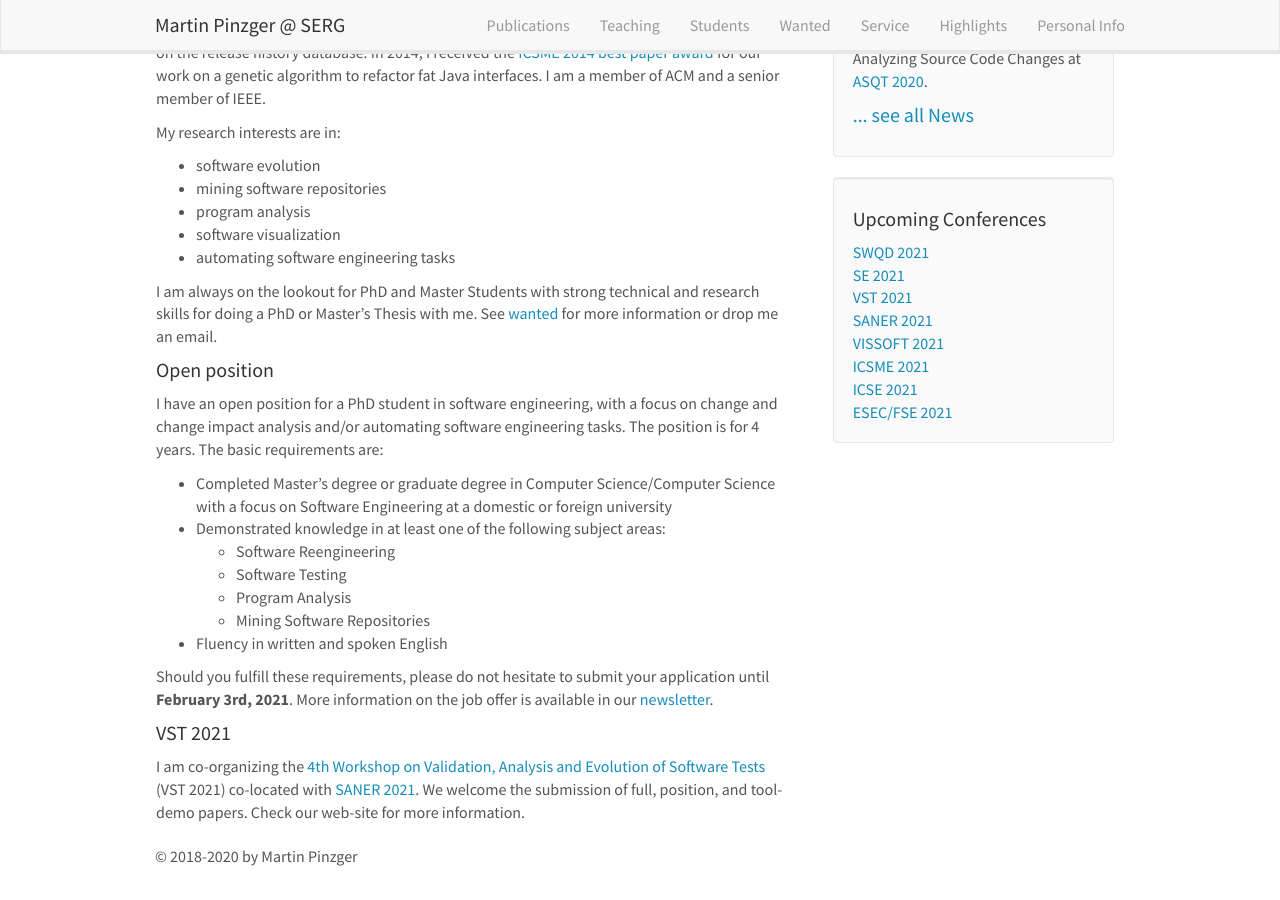
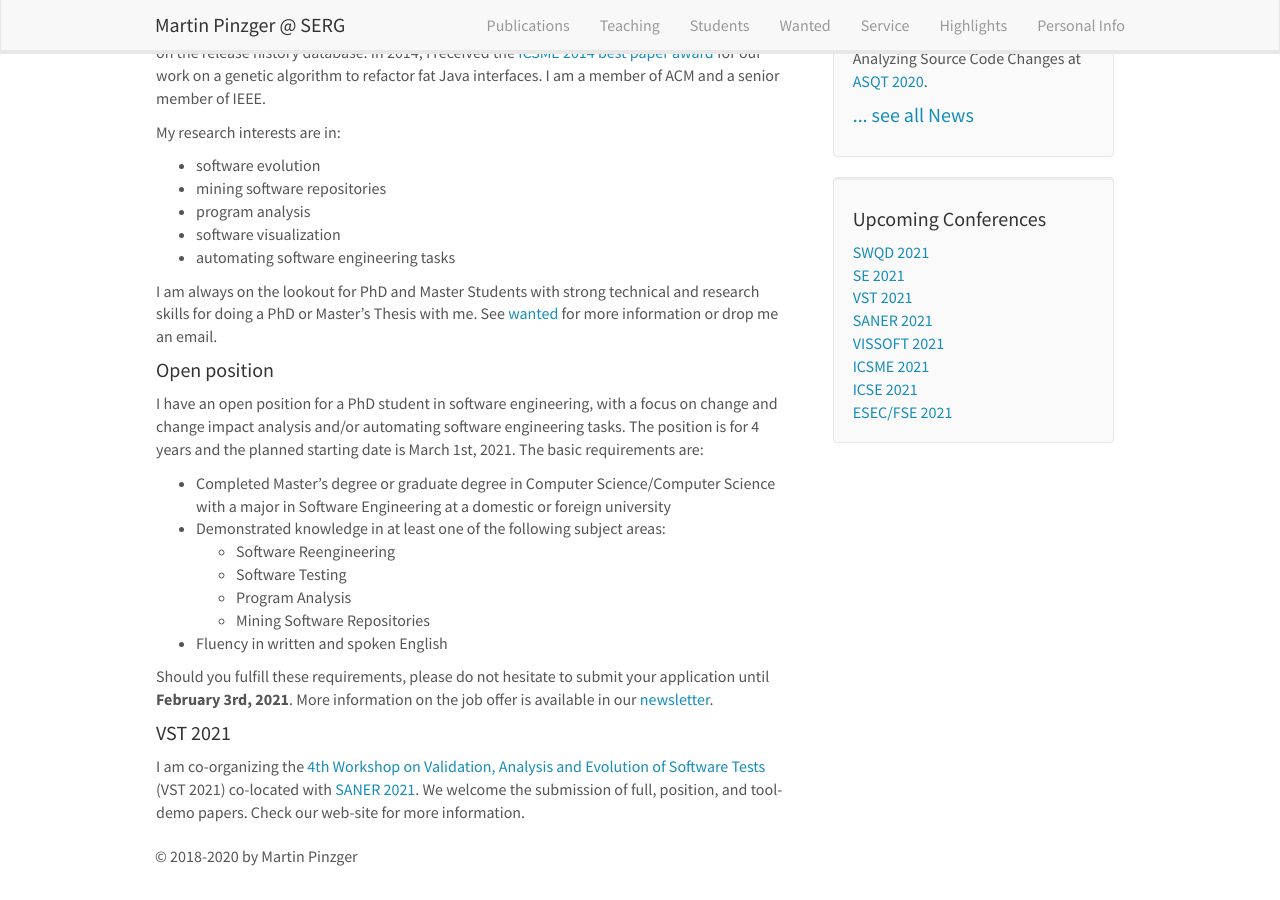
Before and after one commit to pinzger/pinzger.github.io, a Jekyll site: the page built from _pages/home.md, in a window 1280 px wide and 900 px high, scrolled down 554 px. Built offline with Jekyll 4.4.1, drawn with Linux system fonts in a browser that asks for light colours; nearby versions of some CDN libraries.

Commit message:
minor change to job offer

```diff
--- a/_pages/home.md
+++ b/_pages/home.md
@@ -44,10 +44,10 @@ I am always on the lookout for PhD and Master Students with strong technical and
 #### Open position
 <!--Currently, we do not have any open positions.-->
 
-I have an open position for a PhD student in software engineering, with a focus on change and change impact analysis and/or automating software engineering tasks. The position is for 4 years. The basic requirements are:
+I have an open position for a PhD student in software engineering, with a focus on change and change impact analysis and/or automating software engineering tasks. The position is for 4 years and the planned starting date is March 1st, 2021. The basic requirements are:
 
 * Completed Master's degree or graduate degree in Computer Science/Computer Science with a
-focus on Software Engineering at a domestic or foreign university
+major in Software Engineering at a domestic or foreign university
 * Demonstrated knowledge in at least one of the following subject areas:
    * Software Reengineering
    * Software Testing
```
